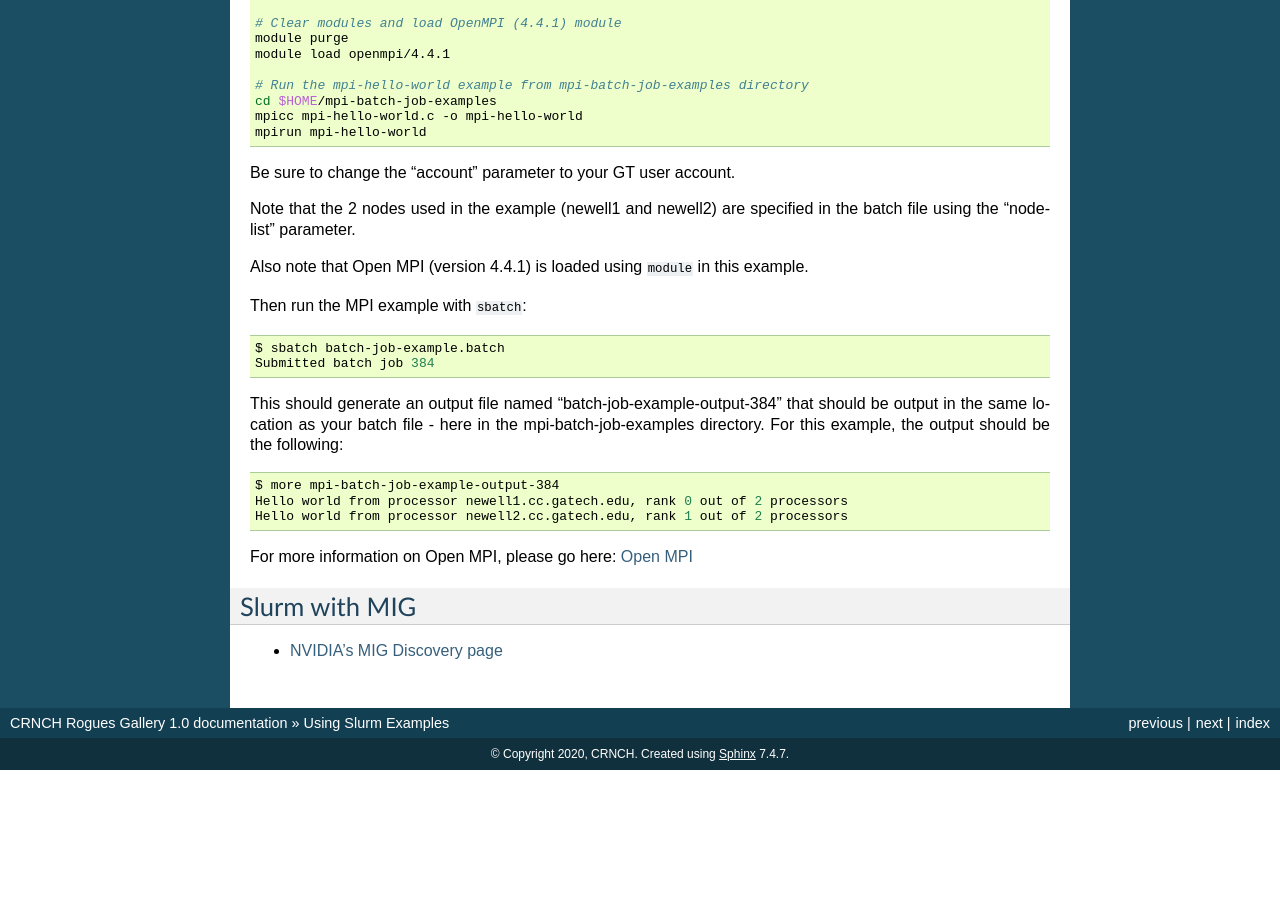
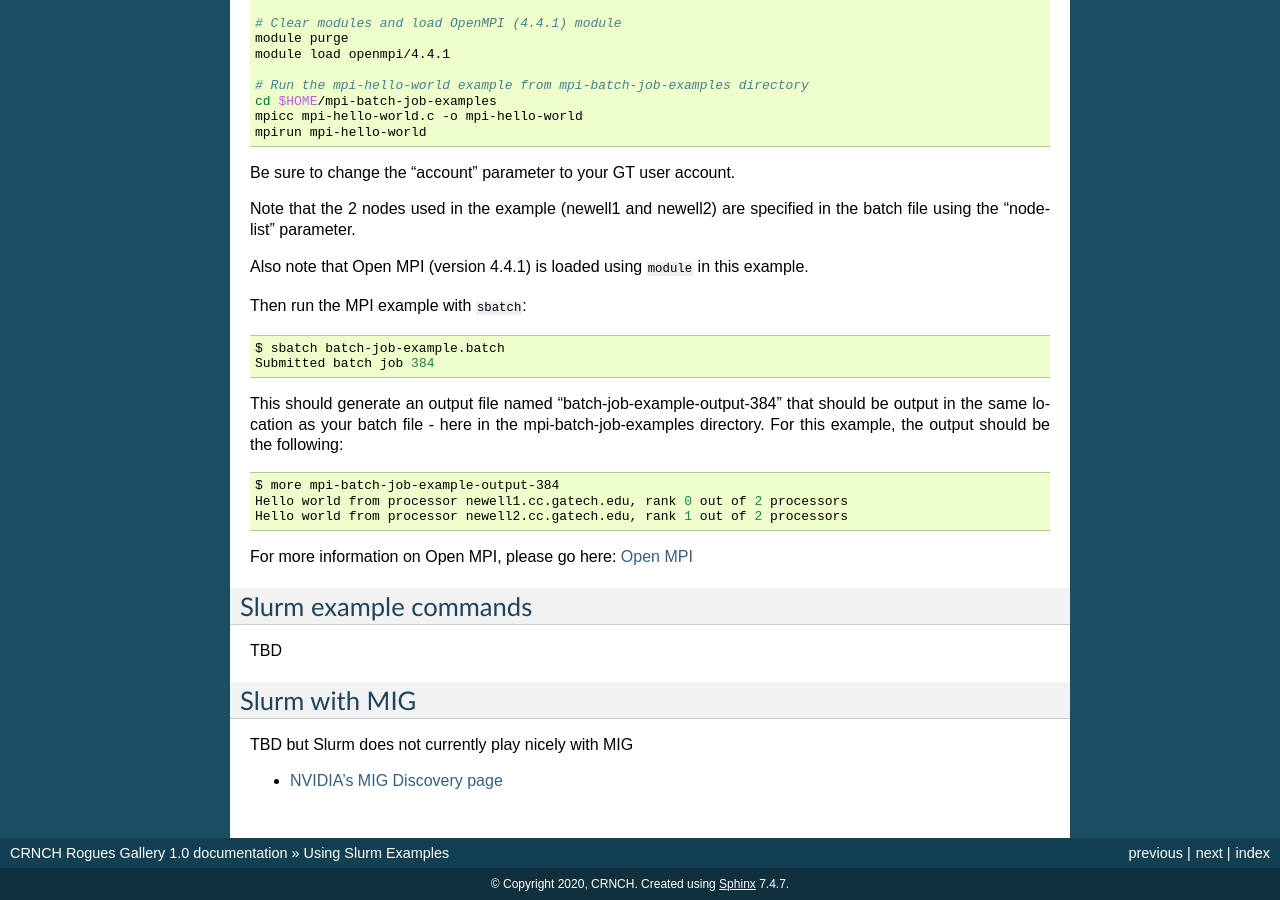
Before and after one commit to gt-crnch-rg/read-the-docs, a Sphinx documentation site: the page built from docs/general/using-slurm-examples.rst, in a window 1280 px wide and 900 px high, scrolled down 3069 px. Built offline with Sphinx 7.4.7, drawn with Linux system fonts in a browser that asks for light colours; pages that are not in the unit, such as notebooks, are missing from menus; before the commit the page ends 3839 px from its top, so only the background shows below that; some of the changed text lies outside the part shown.

Commit message:
Update using-slurm-examples.rst

```diff
--- a/docs/general/using-slurm-examples.rst
+++ b/docs/general/using-slurm-examples.rst
@@ -235,7 +235,13 @@ should be the following:
 For more information on Open MPI, please go here: `Open
 MPI <https://www.open-mpi.org/>`__
 
+Slurm example commands
+----------------------
+TBD
+
+
 Slurm with MIG
 --------------
+TBD but Slurm does not currently play nicely with MIG
 
 - `NVIDIA's MIG Discovery page <https://gitlab.com/nvidia/hpc/slurm-mig-discovery>`__
```
